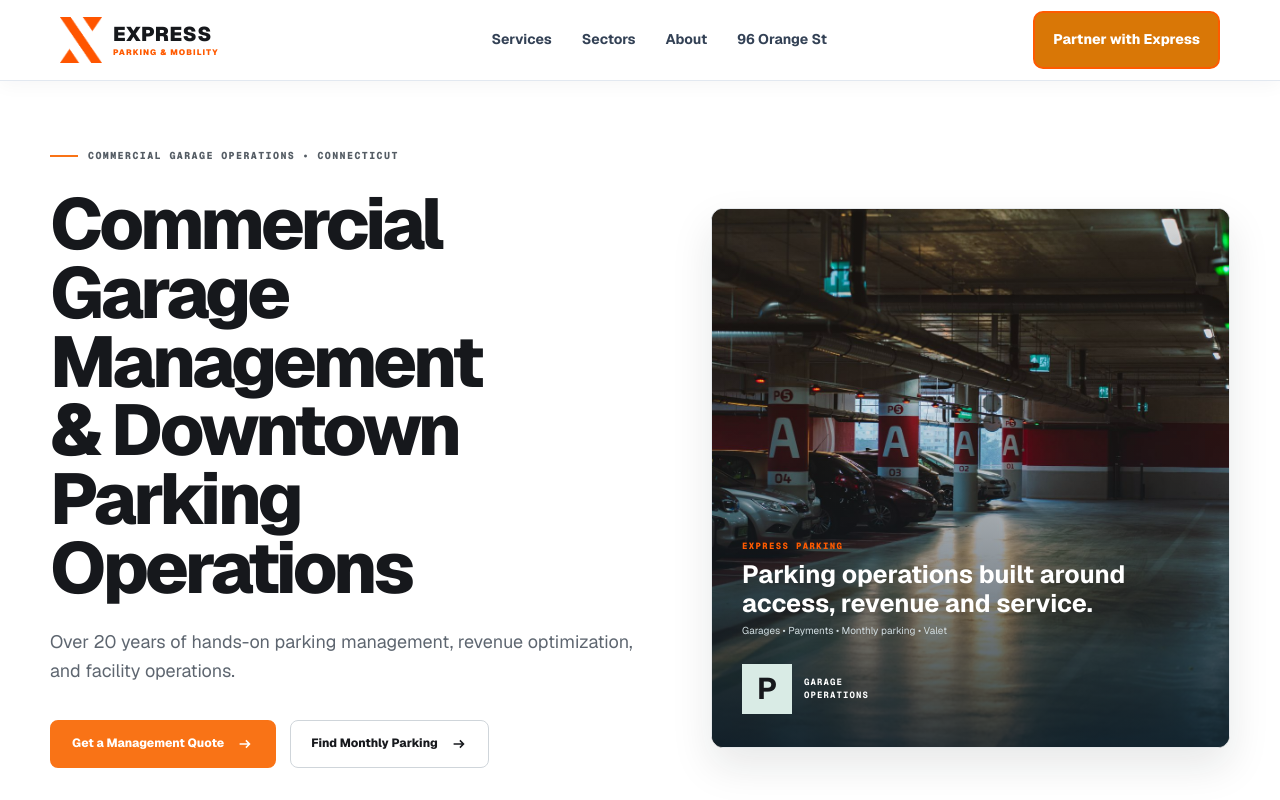
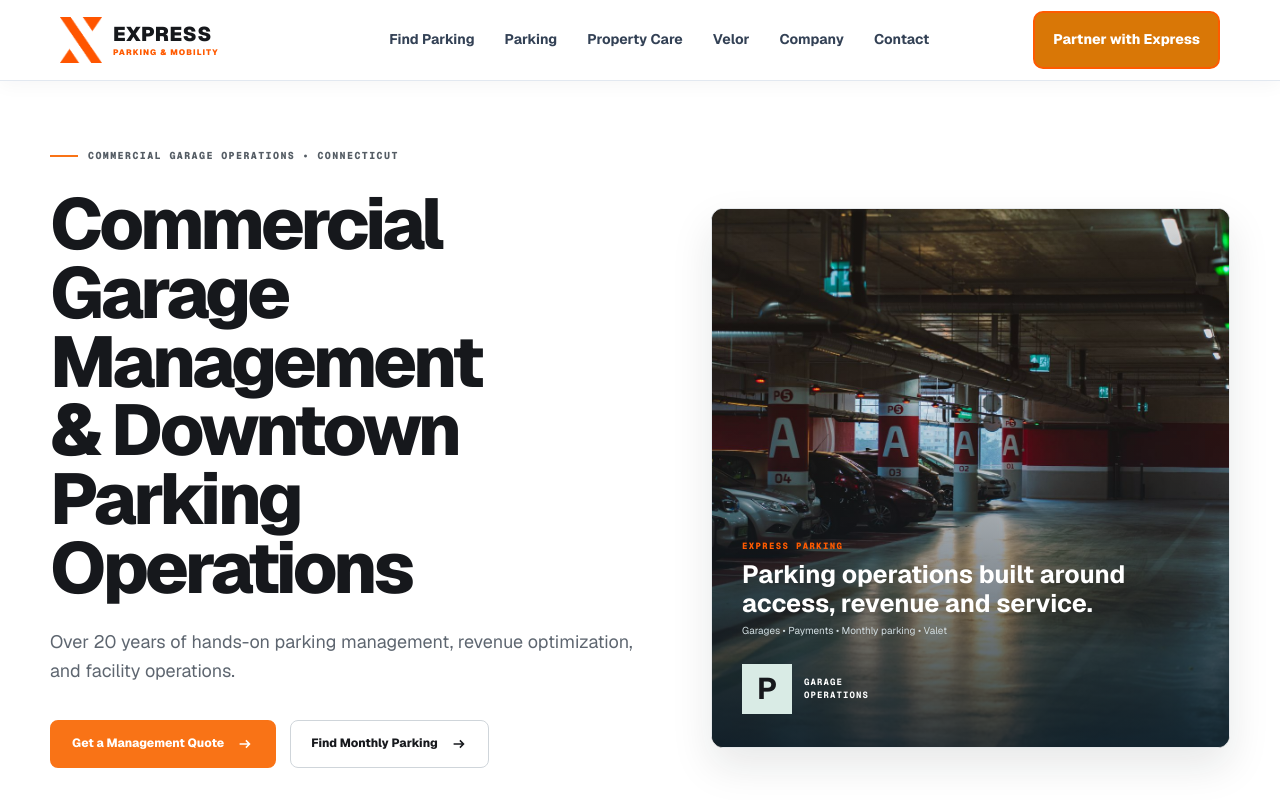
Before and after one commit to expresparking/express-parking-web, a Next.js app: page / in a window 1280 px wide. Shown: the top 800 px of the page. Built offline with nearby package versions, Linux system fonts and the light colour scheme.

Commit message:
Restore full site navigation and keep single partner CTA

```diff
--- a/app/layout.tsx
+++ b/app/layout.tsx
@@ -24,22 +24,23 @@
               <span><b>EXPRESS</b><small>PARKING &amp; MOBILITY</small></span>
             </Link>
             <nav aria-label="Primary navigation">
-              <Link href="/parking-management#services">Services</Link>
-              <Link href="/parking-management#sectors">Sectors</Link>
-              <Link href="/about">About</Link>
-              <Link href="/parking-management#locations">96 Orange St</Link>
+              <Link href="/find-parking">Find Parking</Link>
+              <Link href="/parking-management">Parking</Link>
+              <Link href="/property-care">Property Care</Link>
+              <Link href="/velor">Velor</Link>
+              <Link href="/about">Company</Link>
+              <Link href="/contact">Contact</Link>
             </nav>
             <Link className="nav-cta" href="/parking-management#partner">Partner with Express</Link>
             <details className="mobile-menu">
               <summary>Menu</summary>
               <div>
-                <Link href="/parking-management#services">Services</Link>
-                <Link href="/parking-management#sectors">Sectors</Link>
-                <Link href="/about">About</Link>
-                <Link href="/parking-management#locations">96 Orange St</Link>
                 <Link href="/find-parking">Find Parking</Link>
+                <Link href="/parking-management">Parking</Link>
                 <Link href="/property-care">Property Care</Link>
                 <Link href="/velor">Velor</Link>
+                <Link href="/about">Company</Link>
+                <Link href="/contact">Contact</Link>
                 <Link className="mobile-nav-cta" href="/parking-management#partner">Partner with Express</Link>
               </div>
             </details>
@@ -55,24 +56,9 @@
               </Link>
               <p>Commercial parking operations, daily and monthly parking, and local property care from one Connecticut operating company.</p>
             </div>
-            <div>
-              <h3>PARKING OPERATIONS</h3>
-              <Link href="/find-parking">Find Parking</Link>
-              <Link href="/parking-management">Garage Management</Link>
-              <Link href="/parking-management#locations">96 Orange St Garage</Link>
-            </div>
-            <div>
-              <h3>PROPERTY &amp; CARE</h3>
-              <Link href="/property-care">Property Care</Link>
-              <Link href="/property-care/report">Report an Issue</Link>
-              <Link href="/velor">Velor Car Care</Link>
-            </div>
-            <div>
-              <h3>COMPANY</h3>
-              <Link href="/about">About Express</Link>
-              <Link className="footer-partner-link" href="/parking-management#partner">Partner with Express</Link>
-              <a className="footer-main-phone" href="tel:+12039410954">203-941-0954</a>
-            </div>
+            <div><h3>PARKING OPERATIONS</h3><Link href="/find-parking">Find Parking</Link><Link href="/parking-management">Garage Management</Link><Link href="/parking-management#locations">96 Orange St Garage</Link></div>
+            <div><h3>PROPERTY &amp; CARE</h3><Link href="/property-care">Property Care</Link><Link href="/property-care/report">Report an Issue</Link><Link href="/velor">Velor Car Care</Link></div>
+            <div><h3>COMPANY</h3><Link href="/about">About Express</Link><Link className="footer-partner-link" href="/parking-management#partner">Partner with Express</Link><a className="footer-main-phone" href="tel:+12039410954">203-941-0954</a></div>
           </div>
           <div className="shell footer-bottom"><span>© 2026 Express Parking. All rights reserved.</span><span>New Haven, Connecticut</span></div>
         </footer>
```
